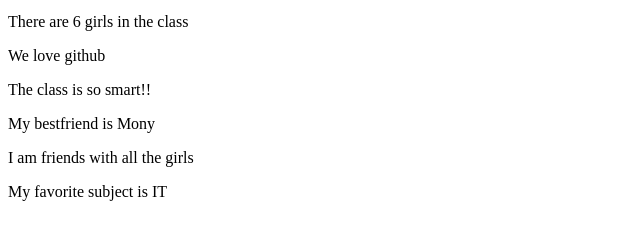
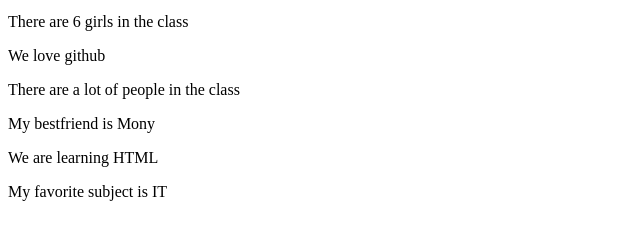
Before and after one commit to muyeeeeee/folderr, a plain HTML site: page index.html in a window 1280 px wide. Shown: the part 320-560 px from the top of the page, without its empty margins (0-640 px from the left). Drawn offline with Linux system fonts and the light colour scheme.

Commit message:
Update index.html

```diff
--- a/index.html
+++ b/index.html
@@ -4,7 +4,7 @@
 <p>There are 12 boys in the class</p>
 <p>There are 6 girls in the class</p>
 <p>We love github</p>
-<p>The class is so smart!!</p>
+<p> There are a lot of people in the class</p>
 <p>My bestfriend is Mony</p>
-<p>I am friends with all the girls</p>
+<p>We are learning HTML</p>
 <p>My favorite subject is IT</p>
```
